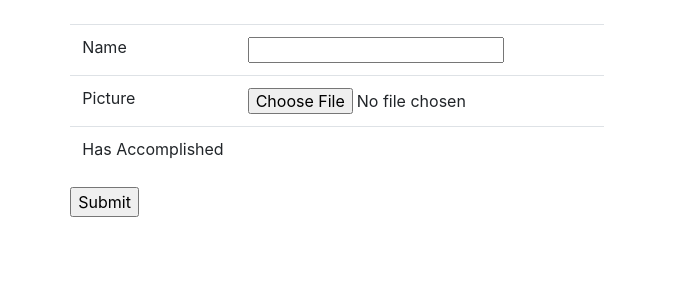
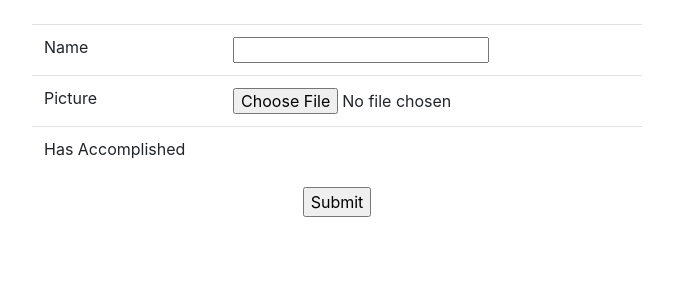
Before and after one commit to ollie-codeaid/birthday, a Django app: page /friend/add/ in a window 1280 px wide. Shown: the part 56-356 px from the top of the page, without its empty margins (303-976 px from the left). Run offline with Django 3.2, Linux system fonts and the light colour scheme; the visitor is signed in with stand-in values (Sample User, id 1); data that the repository does not hold is empty; some libraries are stand-ins or nearby versions.

Commit message:
Format html

```diff
--- a/birthday/friends/templates/friends/accomplishment_form.html
+++ b/birthday/friends/templates/friends/accomplishment_form.html
@@ -1,6 +1,7 @@
 {% extends "friends/scaffold.html" %}
 {% block content %}
 <div class="row justify-content-center">
+    <div class="col-sm-12 col-md-6 text-center">
 	<form enctype="multipart/form-data" method="post">
 	    {% csrf_token %}
 	    <table class="table">
@@ -19,10 +20,9 @@
 	    </table>
 	    <input type="submit" value="Submit" />
 	</form>
-</div>
-<div class="row justify-content-center">
 	{% if accomplishment %}
 	<a href="/accomplishment/{{ accomplishment.pk }}/delete/">Delete</a>
 	{% endif %}
     </div>
+</div>
 {% endblock %}
--- a/birthday/friends/templates/friends/accomplishment_list.html
+++ b/birthday/friends/templates/friends/accomplishment_list.html
@@ -1,6 +1,7 @@
 {% extends "friends/scaffold.html" %}
 {% block content %}
 <div class="row justify-content-center">
+    <div class="col-sm-12 col-md-6 text-center">
 	<table class="table">
 	    {% for accomplishment in object_list %}
 	    <tr>
@@ -18,4 +19,5 @@
 	    {% endfor %}
 	</table>
     </div>
+</div>
 {% endblock %}
--- a/birthday/friends/templates/friends/friend_form.html
+++ b/birthday/friends/templates/friends/friend_form.html
@@ -1,6 +1,7 @@
 {% extends "friends/scaffold.html" %}
 {% block content %}
 <div class="row justify-content-center">
+    <div class="col-sm-12 col-md-6 text-center">
 	<form enctype="multipart/form-data" method="post">
 	    {% csrf_token %}
 	    <table class="table">
@@ -19,10 +20,9 @@
 	    </table>
 	    <input type="submit" value="Submit" />
 	</form>
-</div>
-<div class="row justify-content-center">
 	{% if friend %}
 	<a href="/friend/{{ friend.pk }}/delete/">Delete</a>
 	{% endif %}
     </div>
+</div>
 {% endblock %}
--- a/birthday/friends/templates/friends/friend_leaderboard.html
+++ b/birthday/friends/templates/friends/friend_leaderboard.html
@@ -2,6 +2,7 @@
 {% block content %}
 {% load friend_extras %}
 <div class="row justify-content-center">
+    <div class="col-sm-12 col-md-6 text-center">
 	<table class="table">
 	    <tr>
 		<th></th>
@@ -22,4 +23,5 @@
 	    {% endfor %}
 	</table>
     </div>
+</div>
 {% endblock %}
--- a/birthday/friends/templates/friends/game_form.html
+++ b/birthday/friends/templates/friends/game_form.html
@@ -1,6 +1,7 @@
 {% extends "friends/scaffold.html" %}
 {% block content %}
 <div class="row justify-content-center">
+    <div class="col-sm-12 col-md-6 text-center">
 	<form method="post">
 	    {% csrf_token %}
 	    <table class="table">
@@ -15,10 +16,9 @@
 	    </table>
 	    <input type="submit" value="Submit" />
 	</form>
-</div>
-<div class="row justify-content-center">
 	{% if game %}
 	<a href="/game/{{ game.pk }}/delete/">Delete</a>
 	{% endif %}
     </div>
+</div>
 {% endblock %}
--- a/birthday/friends/templates/friends/game_list.html
+++ b/birthday/friends/templates/friends/game_list.html
@@ -1,6 +1,7 @@
 {% extends "friends/scaffold.html" %}
 {% block content %}
 <div class="row justify-content-center">
+    <div class="col-sm-12 col-md-6 text-center">
 	<table class="table">
 	    {% for game in object_list %}
 	    <tr>
@@ -18,4 +19,5 @@
 	    {% endfor %}
 	</table>
     </div>
+</div>
 {% endblock %}
```
Also changed, not shown: birthday/friends/templates/friends/game_detail.html (+4 -4 lines). Lines whose indentation alone changed are shown as unchanged.
